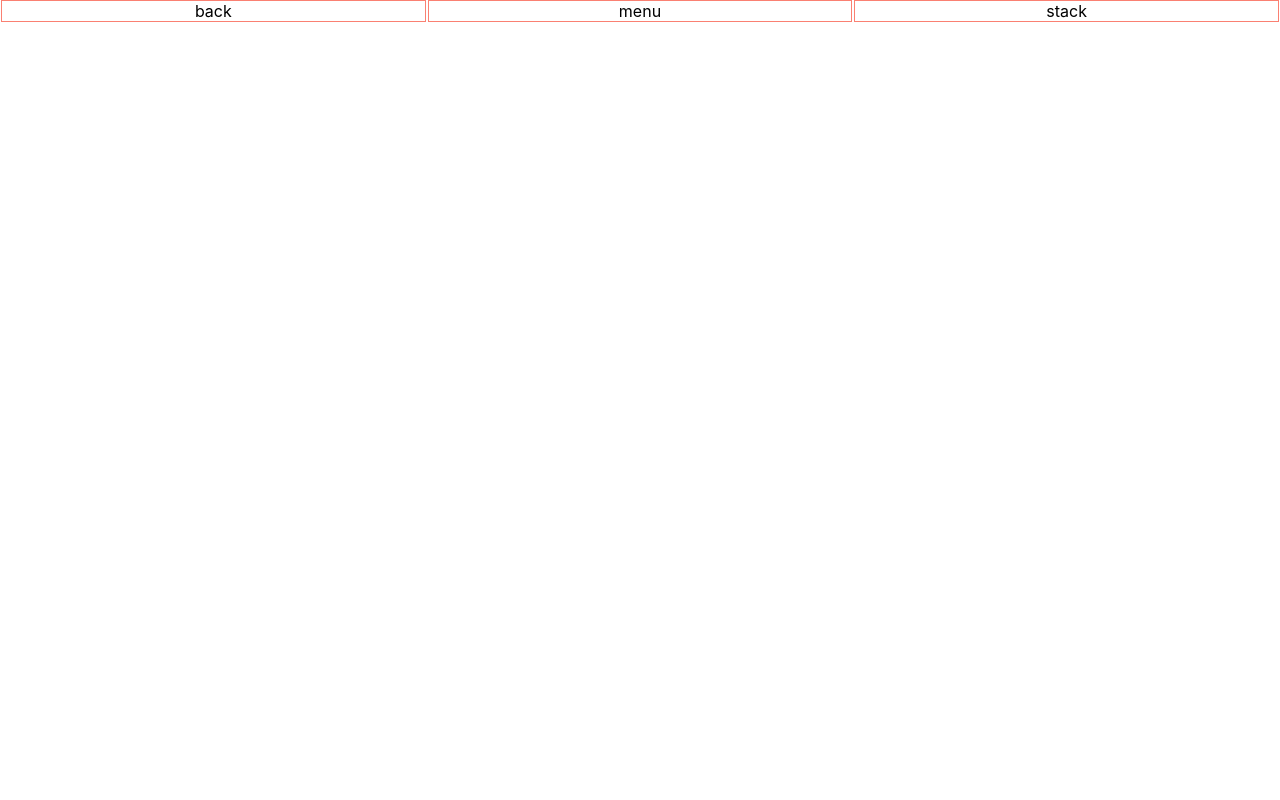
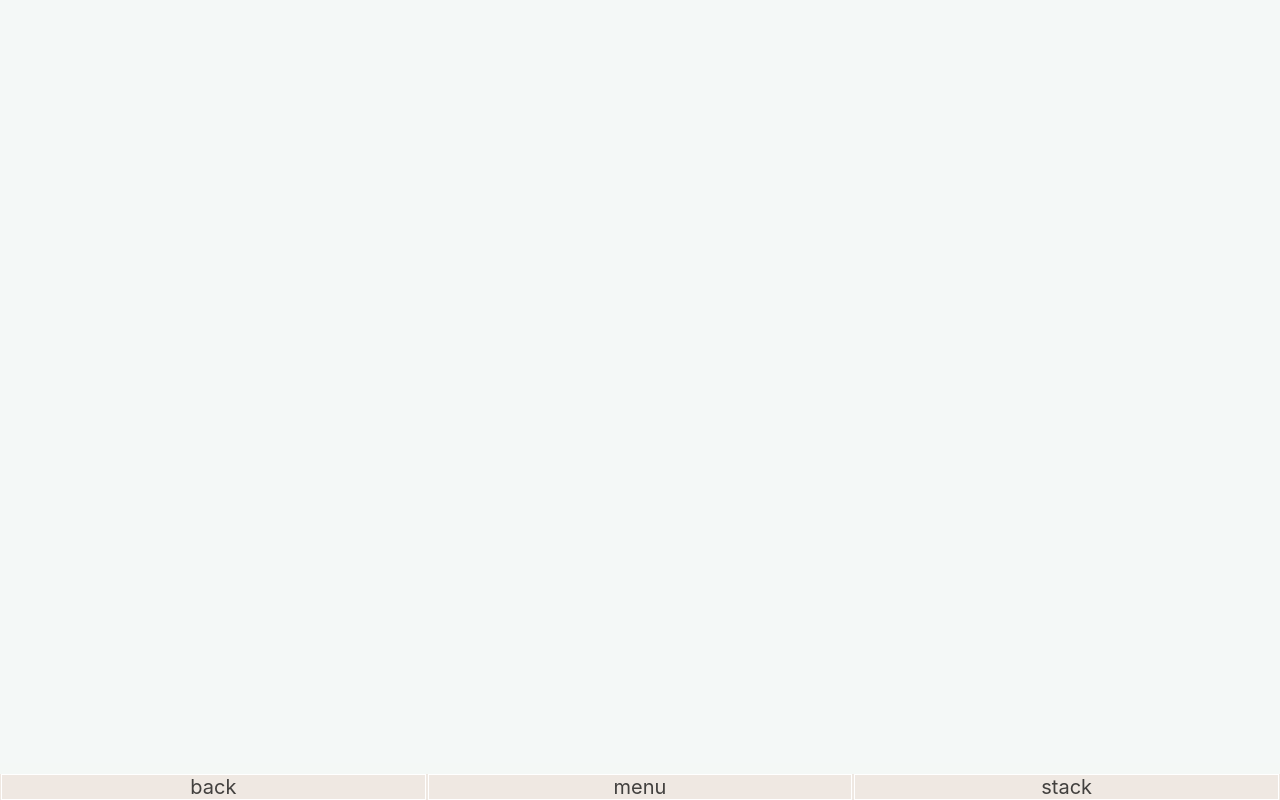
Before and after one commit to LuVuitton/projectNear, a React (Create React App) app: page /test in a window 1280 px wide. Built offline with nearby package versions, Linux system fonts and the light colour scheme.

Commit message:
day four

```diff
--- a/src/App.jsx
+++ b/src/App.jsx
@@ -6,12 +6,15 @@ import Profile from "./components/Profile/Profile";
 import Stack from "./components/Stack/Stack";
 import Setting from "./components/Setting/Setting";
 import TestApi from "./components/TestApi/TestApi";
+import NavBottom from "./components/NavBottom/NavBottom";
+
+import appS from "./App.module.css";
 import { Routes, Route } from "react-router-dom";
-import NavBottom from "./components/NavBottom/NavBottom";
 
 function App() {
   return (
-    <div>
+    <div className={appS.mainWrapper}>
+      <div className={appS.content}>
         <Routes>
           <Route path="/map" element={<Map />} />
           <Route path="/menu" element={<Menu />} />
@@ -23,8 +26,11 @@ function App() {
           <Route path="/test" element={<TestApi />} />
           <Route path="*" element={<Menu />} />
         </Routes>
+      </div>
 
+      <footer className={appS.footer}>
         <NavBottom />
+      </footer>
     </div>
   );
 }
--- /dev/null
+++ b/src/App.module.css
@@ -0,0 +1,20 @@
+
+  .mainWrapper {
+    background: rgba(83, 139, 120, 0.062);
+    display: flex;
+    flex-direction: column;
+    height: 100%;
+    width: 100%;
+    margin: auto;
+  }
+    .content {
+      flex-grow: 1;
+      flex-shrink: 0;
+      flex-basis: auto;
+  }
+  .footer {
+    background: rgba(202, 119, 81, 0.123);
+    flex-grow: 0;
+    flex-shrink: 0;
+    flex-basis: auto;
+  }
--- a/src/components/Menu/Menu.module.css
+++ b/src/components/Menu/Menu.module.css
@@ -1,6 +1,8 @@
 .item {
  display: block;
  height: 50px;
- border: 1px black solid;
+ border: 1px rgb(255, 255, 255) solid;
  text-align: center;
+ color: rgba(0, 0, 0, 0.726);
+ font-size: 20px;
 }
--- a/src/components/NavBottom/NavBottom.module.css
+++ b/src/components/NavBottom/NavBottom.module.css
@@ -4,6 +4,8 @@
 }
 .item{
     text-align: center;
-border: 1px solid salmon;
+border: 1px solid #fff;
 width: 33%;
+color: rgba(0, 0, 0, 0.726);
+font-size: 20px;
 }
--- a/src/components/Stack/Stack.jsx
+++ b/src/components/Stack/Stack.jsx
@@ -2,9 +2,8 @@ import StackItem from "./StackItem/StackItem";
 
 const stackData = [
   { flag: "sp", km: 5, money: 10, key: 1, description: `Ivan attempts to bribe the police officer, but the officer refuses.`},
-  { flag: "ukr", km: 4, money: 10, key: 2, description: `On 26 March, the barber Ivan Yakovlevich finds out that his wife has made bread. He tries to get rid of the nose by throwing it into the Neva River, but he is caught by a police officer. Ivan attempts to bribe the police officer, but the officer refuses.
-  `},
-  { flag: "eng", km: 5, money: 10, key: 3, description: ` With horror, he recognizes this nose as that of one of his regular customers, Collegiate Assessor Kovalyov (known as "Major Kovalyov").`},
+  { flag: "ukr", km: 4, money: 10, key: 2, description: `On 26 March, the barber Ivan Yakovlevich finds out that his wife has made bread. He tries to get rid of the nose by throwing it into the Neva River, but he is caught by a police officer. Ivan attempts to bribe the police officer, but the officer refuses.`},
+  { flag: "eng", km: 5, money: 10, key: 3, description: `With horror, he recognizes this nose as that of one of his regular customers, Collegiate Assessor Kovalyov (known as "Major Kovalyov").`},
   { flag: "pol", km: 6, money: 10, key: 4, description: `Ivan's wife demands that Ivan remove the nose from her home, so he wraps it up in cloth and attempts to throw it off a bridge. He tries to get rid of the nose by throwing it into the Neva River, but he is caught by a police officer.`},
   { flag: "it", km: 9, money: 10, key: 5, description: `He tries to get rid of the nose by throwing it into the Neva River, but he is caught by a police officer. Ivan attempts to bribe the police officer, but the officer refuses.`},
   { flag: "fra", km: 7, money: 10, key: 6, description: `On 26 March, the barber Ivan Yakovlevich finds out that his wife has made bread. During breakfast, he cuts a loaf in half and finds a nose in his bread. With horror, he recognizes this nose as that of one of his regular customers, Collegiate Assessor Kovalyov (known as "Major Kovalyov"). Ivan's wife demands that Ivan remove the nose from her home, so he wraps it up in cloth and attempts to throw it off a bridge. He tries to get rid of the nose by throwing it into the Neva River, but he is caught by a police officer. Ivan attempts to bribe the police officer, but the officer refuses`},
--- a/src/index.css
+++ b/src/index.css
@@ -1,5 +1,13 @@
+* {
+  margin: 0;
+}
+
+html, body, #root {
+  height: 100%;
+}
+
+
 body {
-  margin: 0;
   font-family: -apple-system, BlinkMacSystemFont, 'Segoe UI', 'Roboto', 'Oxygen',
     'Ubuntu', 'Cantarell', 'Fira Sans', 'Droid Sans', 'Helvetica Neue',
     sans-serif;
```
Also changed, not shown: src/App.css (deleted). Lines whose indentation alone changed are shown as unchanged.
